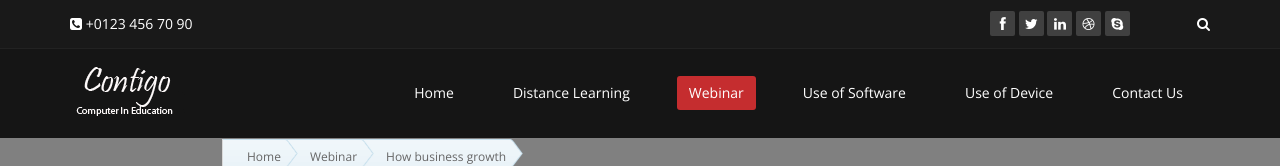
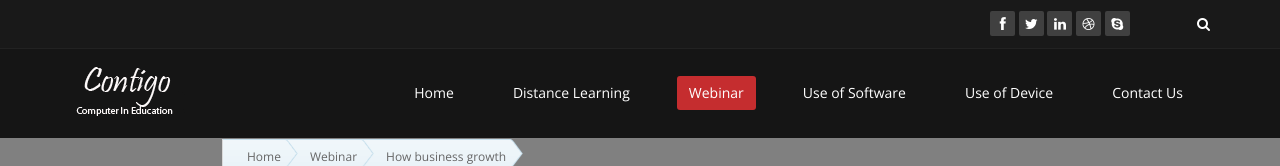
Before and after one commit to Damdias/SE, a website: page src/HowBusinessWorks.html in a window 1280 px wide. Shown: the top 166 px of the page. Drawn offline with nearby package versions, Linux system fonts and the light colour scheme.

```diff
--- a/src/HowBusinessWorks.html
+++ b/src/HowBusinessWorks.html
@@ -33,7 +33,6 @@
         <div class="container">
             <div class="row">
                 <div class="col-sm-6 col-xs-4">
-                    <div class="top-number"><p><i class="fa fa-phone-square"></i> +0123 456 70 90</p></div>
                 </div>
                 <div class="col-sm-6 col-xs-8">
                     <div class="social">
```
Also changed, not shown: src/Webinar.html (+0 -1 lines), src/WebinarAudience.html (+0 -1 lines), src/WebinarType.html (+0 -1 lines).
